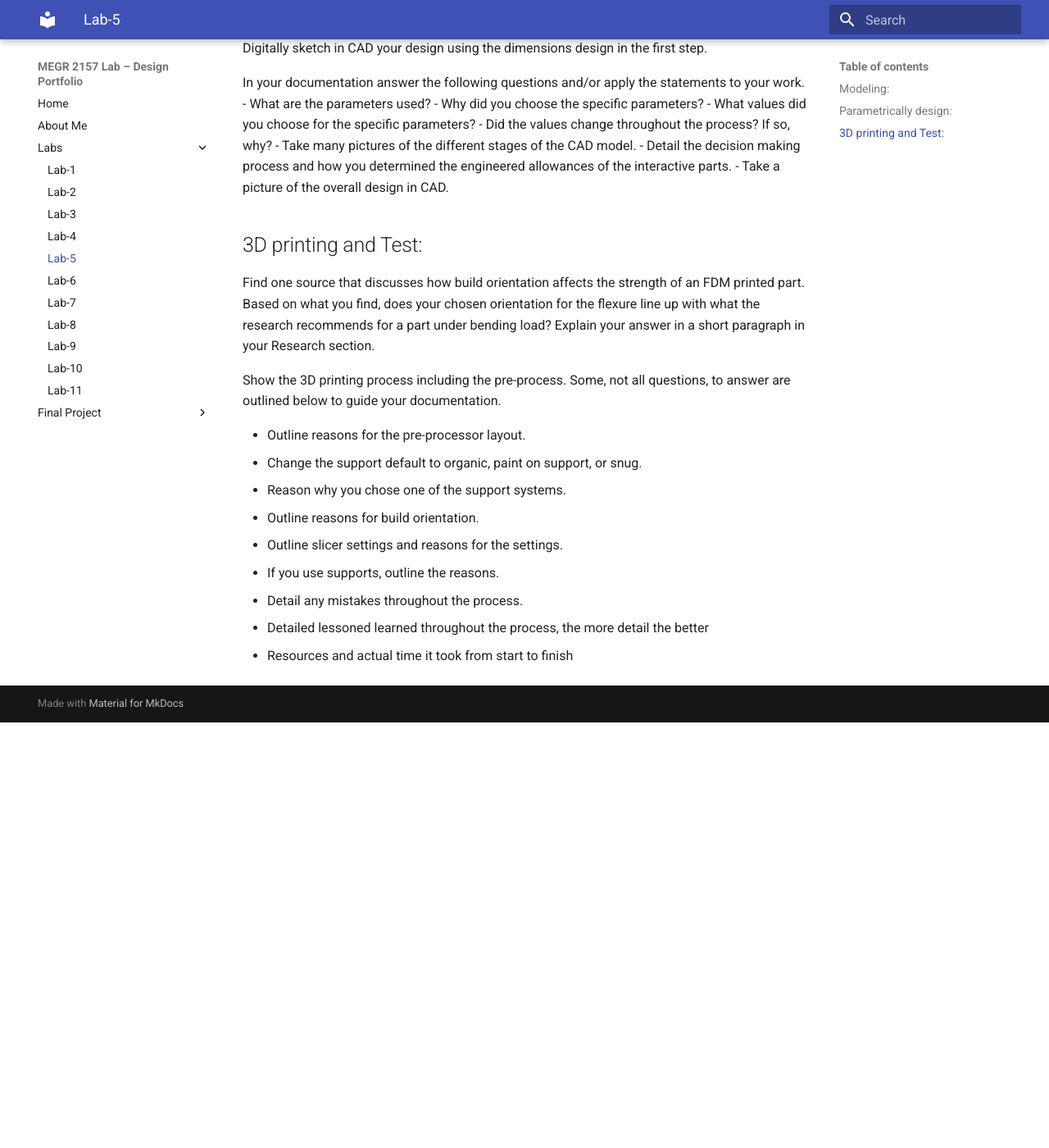
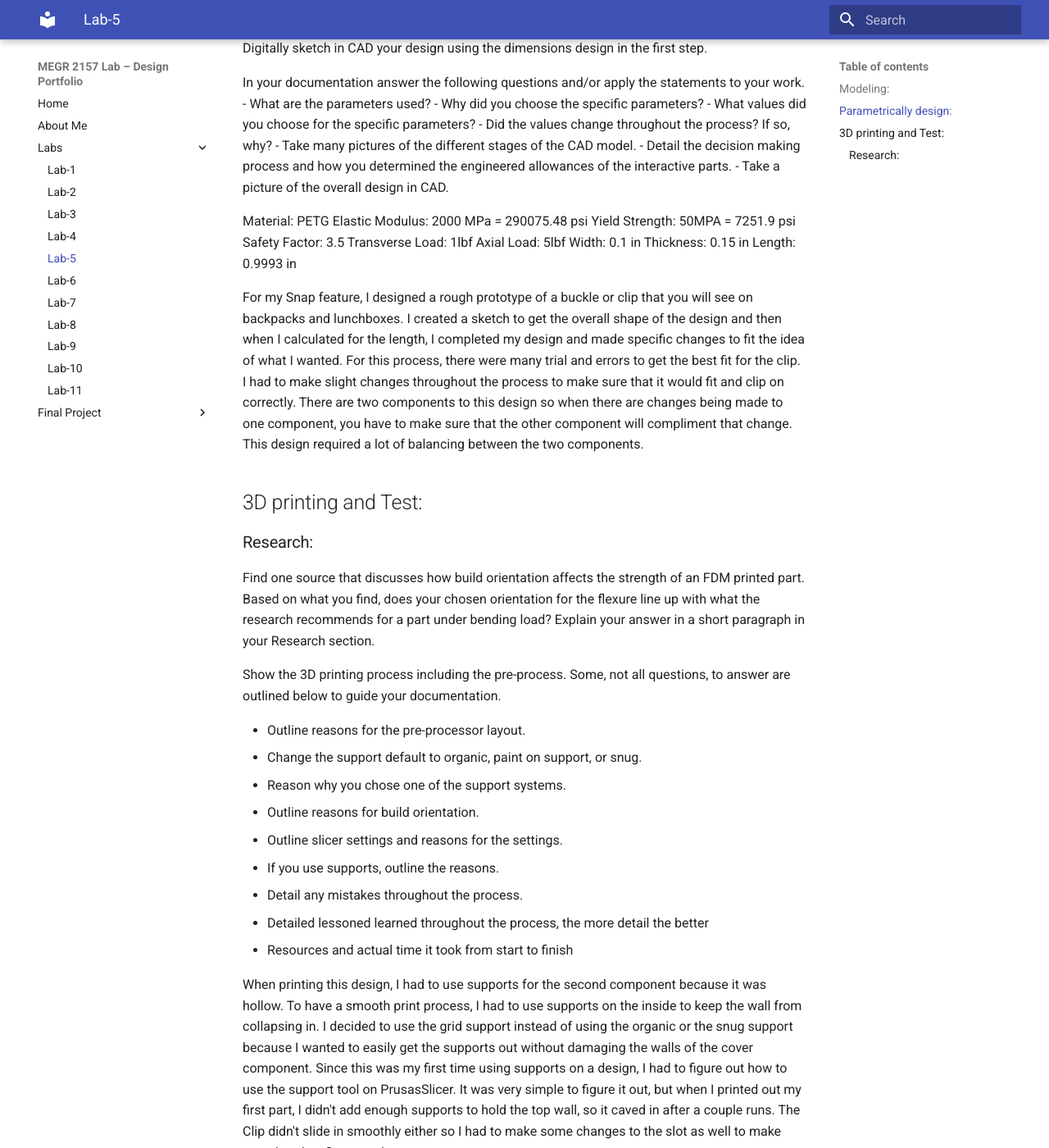
Before and after one commit to AndrewYang2428/andrewyang-megr2156-lab-portfolio, an MkDocs documentation site: the page built from docs/Labs/L05/index.md, in a window 1280 px wide and 1400 px high, scrolled down 688 px. Shown: the whole window at 82% size. Built offline with MkDocs 1.6.1 and Material for MkDocs 9.7.7, drawn with Linux system fonts in a browser that asks for light colours; before the commit the page ends 1569 px from its top, so only the background shows below that; some of the changed text lies outside the part shown.

Commit message:
Update index.md

```diff
--- a/docs/Labs/L05/index.md
+++ b/docs/Labs/L05/index.md
@@ -31,9 +31,24 @@ In your documentation answer the following questions and/or apply the statements
 - Detail the decision making process and how you determined the engineered allowances of the interactive parts.
 - Take a picture of the overall design in CAD.
 
+Material: PETG
+Elastic Modulus: 2000 MPa = 290075.48 psi
+Yield Strength: 50MPA = 7251.9 psi
+Safety Factor: 3.5
+Transverse Load: 1lbf
+Axial Load: 5lbf
+Width: 0.1 in
+Thickness: 0.15 in
+Length: 0.9993 in
+
+For my Snap feature, I designed a rough prototype of a buckle or clip that you will see on backpacks and lunchboxes. I created a sketch to get the overall shape of the design and then when I calculated for the length, I completed my design and made specific changes to fit the idea of what I wanted. For this process, there were many trial and errors to get the best fit for the clip. I had to make slight changes throughout the process to make sure that it would fit and clip on correctly. There are two components to this design so when there are changes being made to one component, you have to make sure that the other component will compliment that change. This design required a lot of balancing between the two components.
+
 ## 3D printing  and Test:
+### Research:
 
 Find one source that discusses how build orientation affects the strength of an FDM printed part. Based on what you find, does your chosen orientation for the flexure line up with what the research recommends for a part under bending load? Explain your answer in a short paragraph in your Research section.
+
+
 
 Show the 3D printing process including the pre-process. Some, not all questions, to answer are outlined below to guide your documentation.
 
@@ -46,3 +61,5 @@ Show the 3D printing process including the pre-process. Some, not all questions,
 - Detail any mistakes throughout the process.
 - Detailed lessoned learned throughout the process, the more detail the better
 - Resources and actual time it took from start to finish
+
+When printing this design, I had to use supports for the second component because it was hollow. To have a smooth print process, I had to use supports on the inside to keep the wall from collapsing in. I decided to use the grid support instead of using the organic or the snug support because I wanted to easily get the supports out without damaging the walls of the cover component. Since this was my first time using supports on a design, I had to figure out how to use the support tool on PrusasSlicer. It was very simple to figure it out, but when I printed out my first part, I didn't add enough supports to hold the top wall, so it caved in after a couple runs. The Clip didn't slide in smoothly either so I had to make some changes to the slot as well to make sure that they fit correctly.
```
